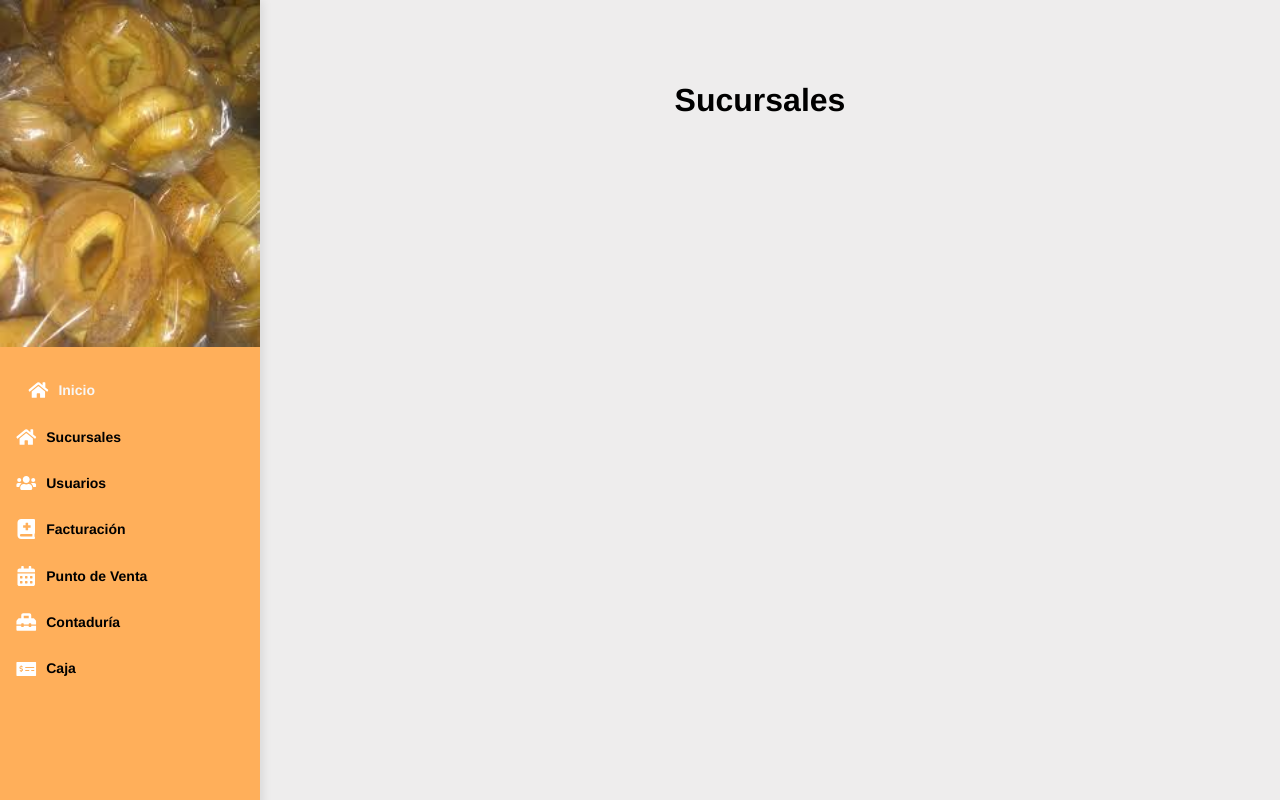
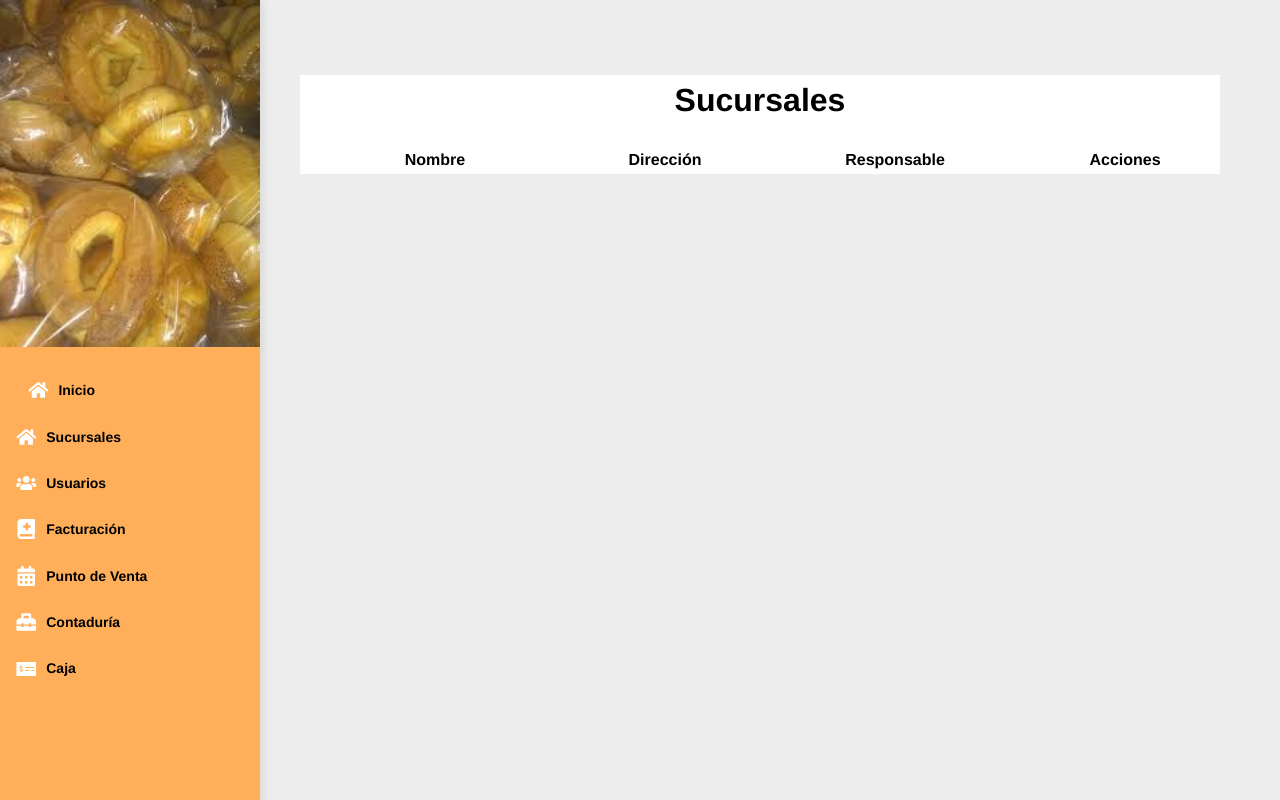
Before and after one commit to Soft-Craft-Bol/panaderia, a React (Vite) app: page /sucursales in a window 1280 px wide. Built offline with nearby package versions, Linux system fonts and the light colour scheme.

Commit message:
Feat: initial Sucursales page

```diff
--- a/src/App.jsx
+++ b/src/App.jsx
@@ -3,6 +3,8 @@ import { BrowserRouter as Router, Route, Routes } from 'react-router-dom';
 import './App.css'
 import Sidebar from './components/sidebar/Sidebar';
 import Inicio from './pages/inicio/Inicio';
+import Sucursales from './pages/Sucursales/Sucursales'
+
 function App() {
   const [count, setCount] = useState(0);
 
@@ -13,7 +15,7 @@ function App() {
         <div style={{ flex: 1, padding: '20px' }}>
           <Routes>
             <Route path="/" element={<Inicio />} />
-            <Route path="/sucursales" element={<h1>Sucursales</h1>} />
+            <Route path="/sucursales" element={<Sucursales />} />
             <Route path="/usuarios" element={<h1>Usuarios</h1>} />
             <Route path="/facturacion" element={<h1>Facturación</h1>} />
             <Route path="/punto-de-venta" element={<h1>Punto de Venta</h1>} />
--- a/src/components/sidebar/Sidebar.css
+++ b/src/components/sidebar/Sidebar.css
@@ -62,6 +62,6 @@
 }
 
 .sidebar-item.active h4 {
-    color: #f7f7f7;
+    color: black;
     font-weight: 900;
 }
--- a/src/index.css
+++ b/src/index.css
@@ -24,7 +24,7 @@ a:hover {
 }
 
 body {
-
+  background-color: white;
 }
 
 h1 {
--- /dev/null
+++ b/src/pages/Sucursales/Sucursales.css
@@ -0,0 +1,19 @@
+.contenedor-sucursales{
+    background-color: white;
+}
+
+table {
+    table-layout: fixed;
+    width: 100%;
+    border-collapse: collapse;
+  }
+
+  .table-header{
+    font-weight: 900;
+    margin: 20px;
+  }
+
+  .table-striped>tbody>tr:nth-of-type(odd)>* {
+    --bs-table-color-type: var(--bs-table-striped-color);
+    --bs-table-bg-type: var(--bs-table-striped-bg);
+}
--- /dev/null
+++ b/src/pages/Sucursales/Sucursales.jsx
@@ -0,0 +1,23 @@
+import React from "react";
+import './Sucursales.css';
+
+const Sucursales = () => {
+    return (
+        <div className="contenedor-sucursales">
+        <h1> Sucursales </h1>
+        <div className="table">
+            <table className="table-header">
+                <thead>
+                    <tr>
+                        <th>Nombre</th>
+                        <th>Dirección</th>
+                        <th>Responsable</th>
+                        <th>Acciones</th>
+                    </tr>
+                </thead>
+            </table>
+        </div>
+        </div>
+    );
+}
+export default Sucursales;
```
